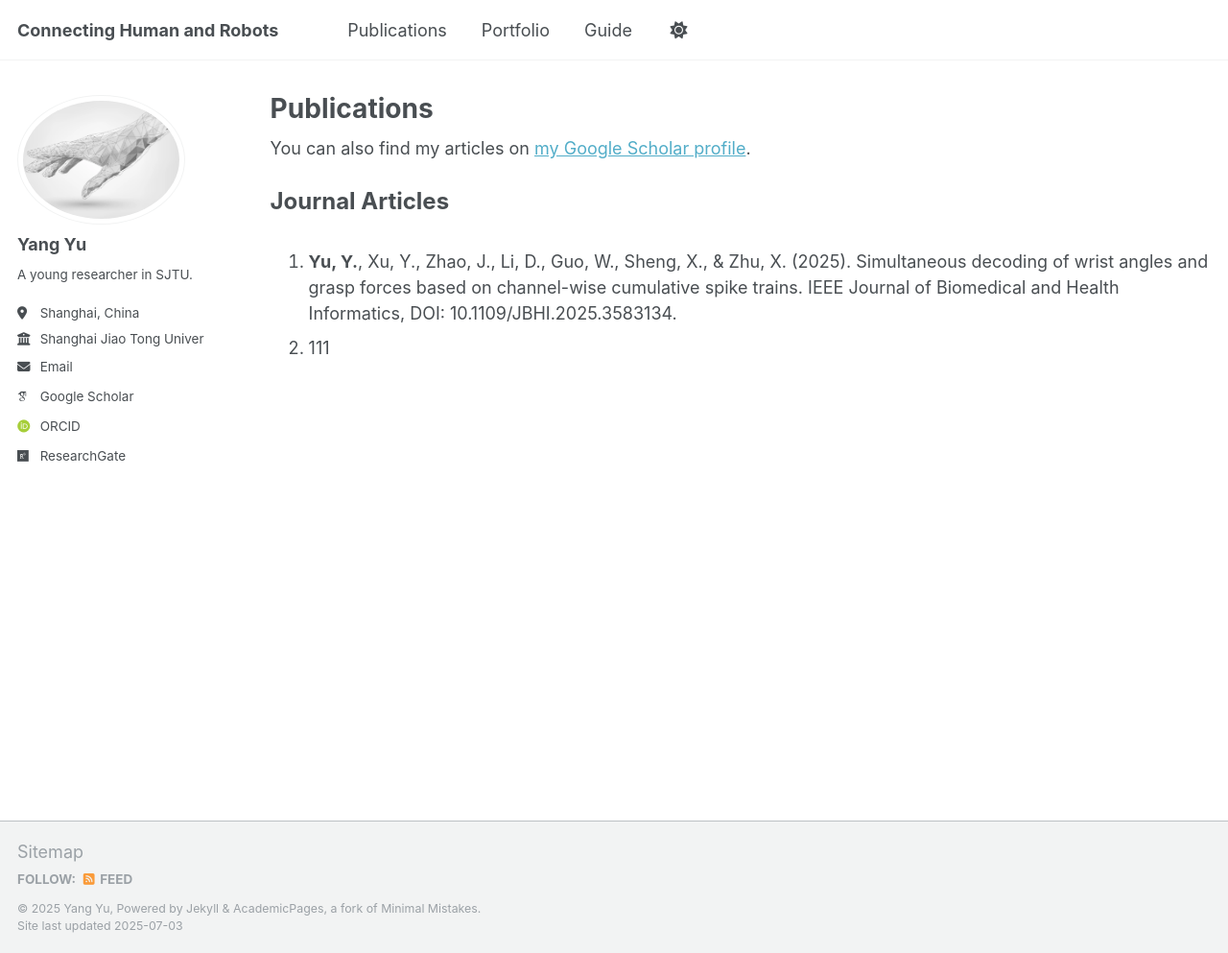
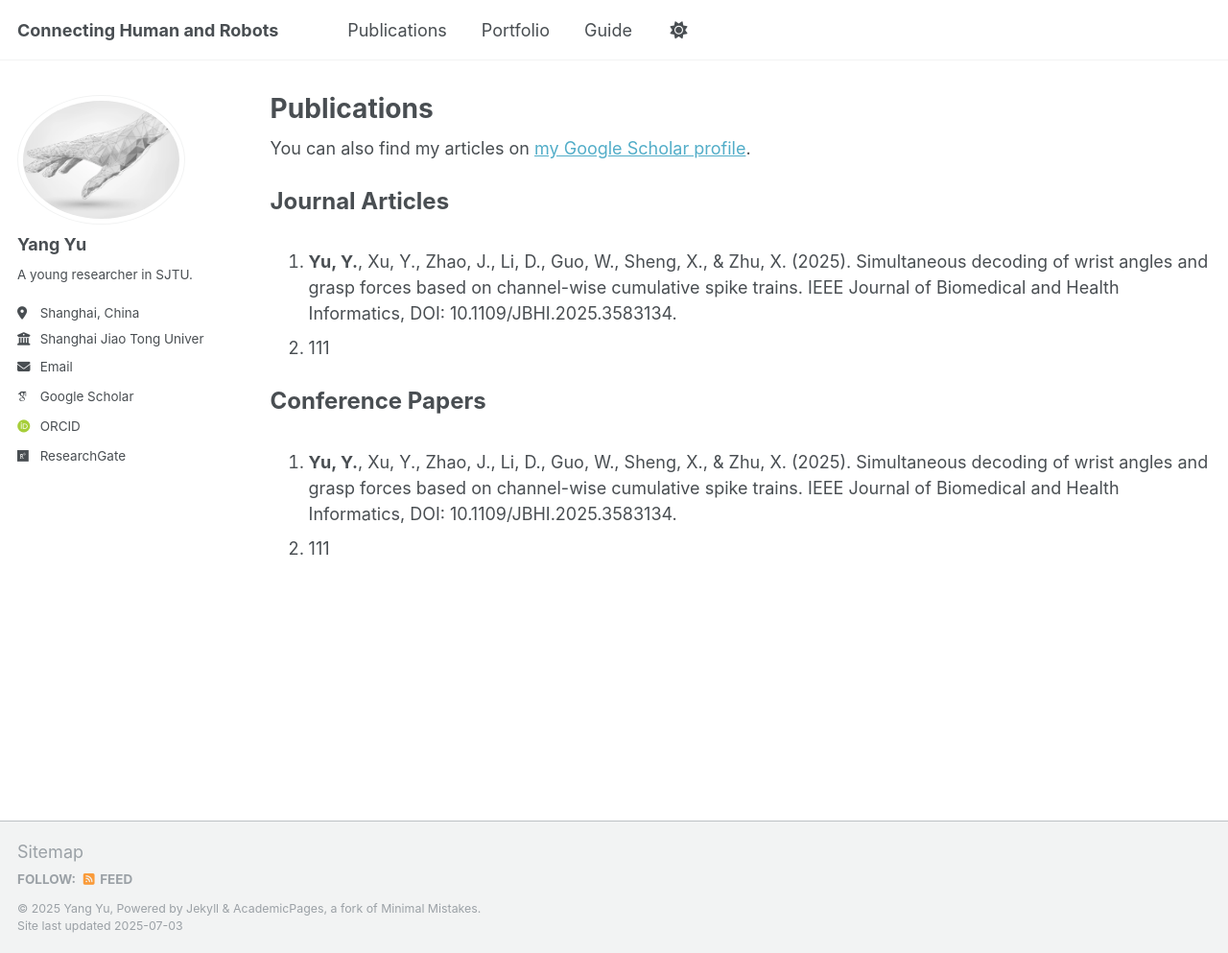
Before and after one commit to Yu-SJTUMRI/Yu-SJTUMRI.github.io, a Jekyll site: the page built from _pages/publications.html, in a window 1280 px wide and 993 px high. Shown: the whole window at 96% size. Built offline with Jekyll 4.4.1, drawn with Linux system fonts in a browser that asks for light colours; some web fonts are replaced; a script that is not in the unit is left out.

Commit message:
Update publications.html

```diff
--- a/_pages/publications.html
+++ b/_pages/publications.html
@@ -39,3 +39,11 @@ author_profile: true
   <li><b>Yu, Y.</b>, Xu, Y., Zhao, J., Li, D., Guo, W., Sheng, X., & Zhu, X. (2025). Simultaneous decoding of wrist angles and grasp forces based on channel-wise cumulative spike trains. IEEE Journal of Biomedical and Health Informatics, DOI: 10.1109/JBHI.2025.3583134.</li>
   <li>111</li>
 </ol>
+
+
+<p style="font-size: 24px;"><b>Conference Papers</b></p>
+
+<ol>
+  <li><b>Yu, Y.</b>, Xu, Y., Zhao, J., Li, D., Guo, W., Sheng, X., & Zhu, X. (2025). Simultaneous decoding of wrist angles and grasp forces based on channel-wise cumulative spike trains. IEEE Journal of Biomedical and Health Informatics, DOI: 10.1109/JBHI.2025.3583134.</li>
+  <li>111</li>
+</ol>
```
